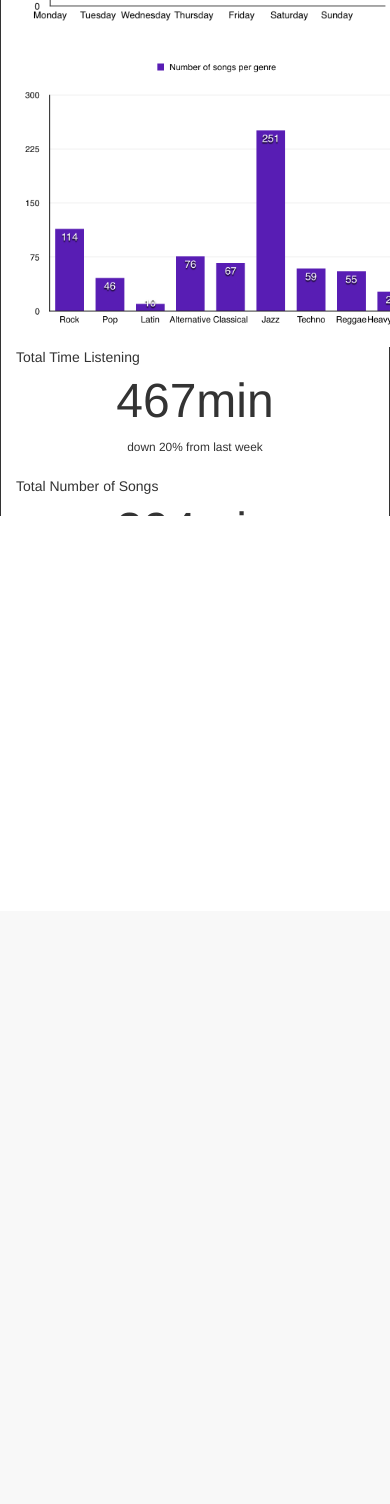
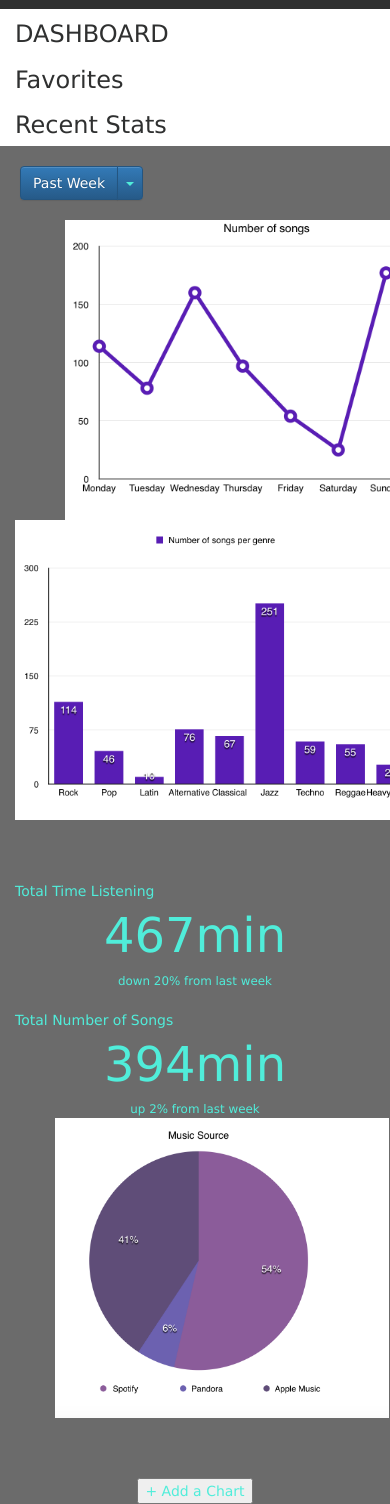
Before and after one commit to BrianMargolis/EECS-330-Project, a PHP site: page / in a window 390 px wide; the page is wider, and only the part inside the window is pictured. Shown: the part 501-2005 px from the top of that part. Before the commit the page ends 1017 px from the top of that part, so only its background shows below. Run offline with PHP 8.4, Linux system fonts and the light colour scheme.

Commit message:
add styling

```diff
--- a/css/style.css
+++ b/css/style.css
@@ -1,15 +1,26 @@
-.header * {
-    background-color: darkgray;
-    text-align: center;
-    color: white;
+* {
+	font-family: Verdana, Sans-serif;
+	color: rgba(80, 237, 218, 1);
+
 }
 
-#side_link {
-    border: solid 1px;
+.header * {
+    background-color: rgba(47, 48, 48, 1);
+    text-align: center;
+    padding: 10px;
+}
+
+#side_link *{
+	color: rgba(47, 48, 48, 1);
+	height: 100%;
 }
 
 #main_pane {
-    border: solid 1px;
+    background-color: rgba(107, 107, 107, 1);
+}
+
+#time_selection {
+	padding: 20px;
 }
 
 #add_chart {
@@ -19,3 +30,11 @@
 #side_link a {
     font-size: 32px;
 }
+
+#accountInfo {
+	text-align: left;
+}
+
+#big_graph {
+	text-align: center;
+}
--- a/index.html
+++ b/index.html
@@ -21,12 +21,12 @@
 <div class="header">
     <div class="container-fluid">
         <div class="row">
-            <div class="col-md-1">
-                Jeffy
-                <img src = "images/user_pic.png" alt="User Pic" height="50" width="50">
+            <div class="col-md-2" id = "accountInfo" >
+                <img src = "images/user_pic.png" alt="User Pic">
+                JEFFY
             </div>
-            <div class="col-md-11">
-                <a href="index.html"><h1>M</h1></a>
+            <div class="col-md-10">
+                <a href="index.html"><img src = "images/Logo_Rough.png" alt = "soundscape"/></a>
             </div>
         </div>
     </div>
@@ -35,13 +35,15 @@
 <div class="container-fluid">
     <div class="row">
         <div class="col-md-2" id="side_link">
-            <a href = "index.html"><font size="5">Dashboard</font></a>
+            <a href = "index.html"><font size="5">DASHBOARD</font></a>
+            <br>
             <a href = "favorites.html"><font size="5">Favorites</font></a>
+            <br>
             <a href = "recent_stats.html"><font size="5">Recent Stats</font></a>
         </div>
         <div class="col-md-10" id="main_pane">
             <div class="row">
-                <div class="col-md-12">
+                <div class="col-md-12" id="time_selection">
                     <div class="btn-group">
                         <button class="btn btn-primary status">Past Week</button>
                         <button class="btn btn-primary dropdown-toggle" data-toggle="dropdown">
@@ -57,13 +59,17 @@
             </div>
             <div class="row">
                 <div class="col-md-6">
-                <img src = "images/songsOverTime_pastWeek.png" alt="songsOverTime_pastWeek" height = "300">
+                <img src = "images/songsOverTime_pastWeek.png" alt="songsOverTime_pastWeek" height = "300" style = "padding-left: 50px;">
                 </div>
                 <div class="col-md-6">
                 <img src = "images/songsPerGenre_pastWeek.png" alt="songsPerGenre_pastWeek" height = "300">
                 </div>
             </div>
+            <br>
+            <br>
+            <br>
             <div class="row">
+                <div class = "col-md-1"></div>
                 <div class="col-md-3">
                     <div class="row">
                         <div class="col-md-12">
@@ -78,10 +84,13 @@
                         </div>
                     </div>
                 </div>
-                <div class="col-md-9">
-                <img src = "images/musicSource_pastWeek.png" alt="musicSource_pastWeek" height = "300">
+                <div class="col-md-8">
+                <img src = "images/musicSource_pastWeek.png" alt="musicSource_pastWeek" height = "300" style = "padding-left: 40px;">
                 </div>
             </div>
+            <br>
+            <br>
+            <br>
             <div class="row" id="add_chart">
                 <button>&#43 Add a Chart</button>
             </div>
```
Also changed, not shown: images/user_pic.png.
